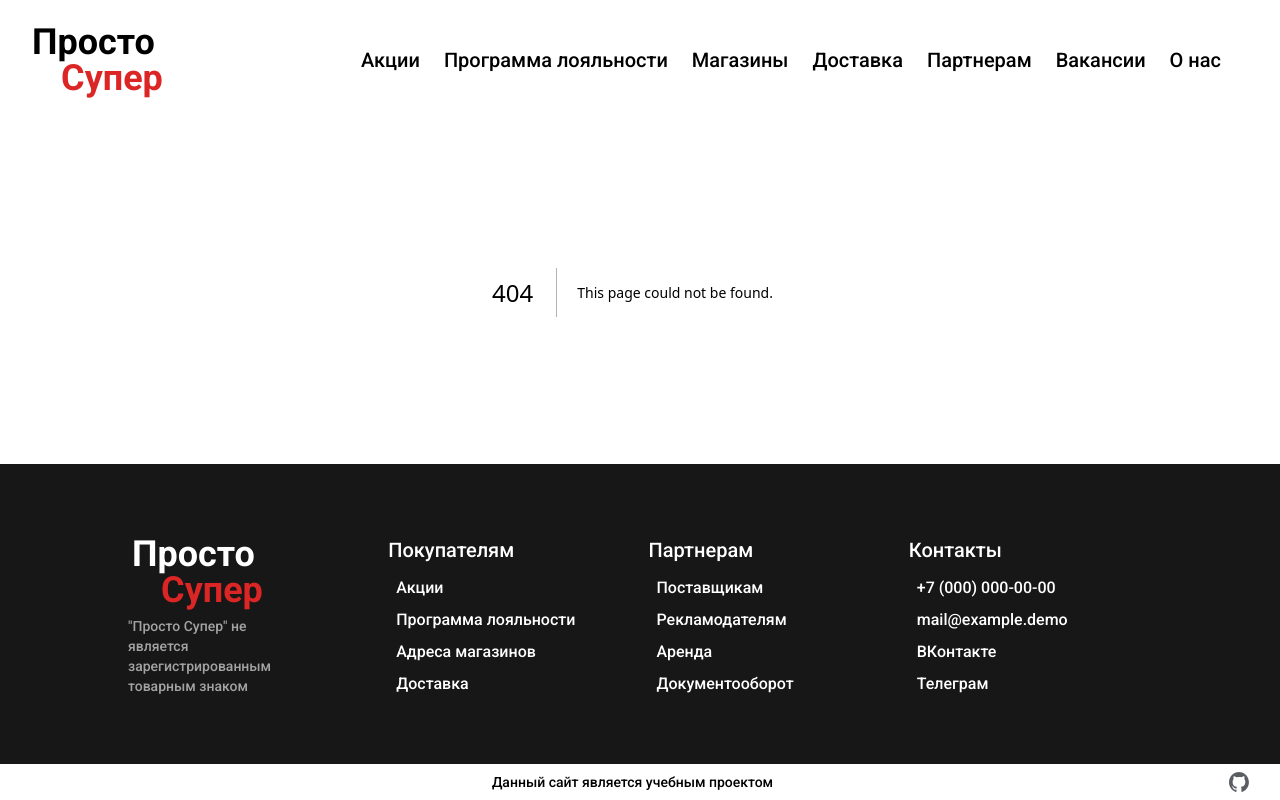
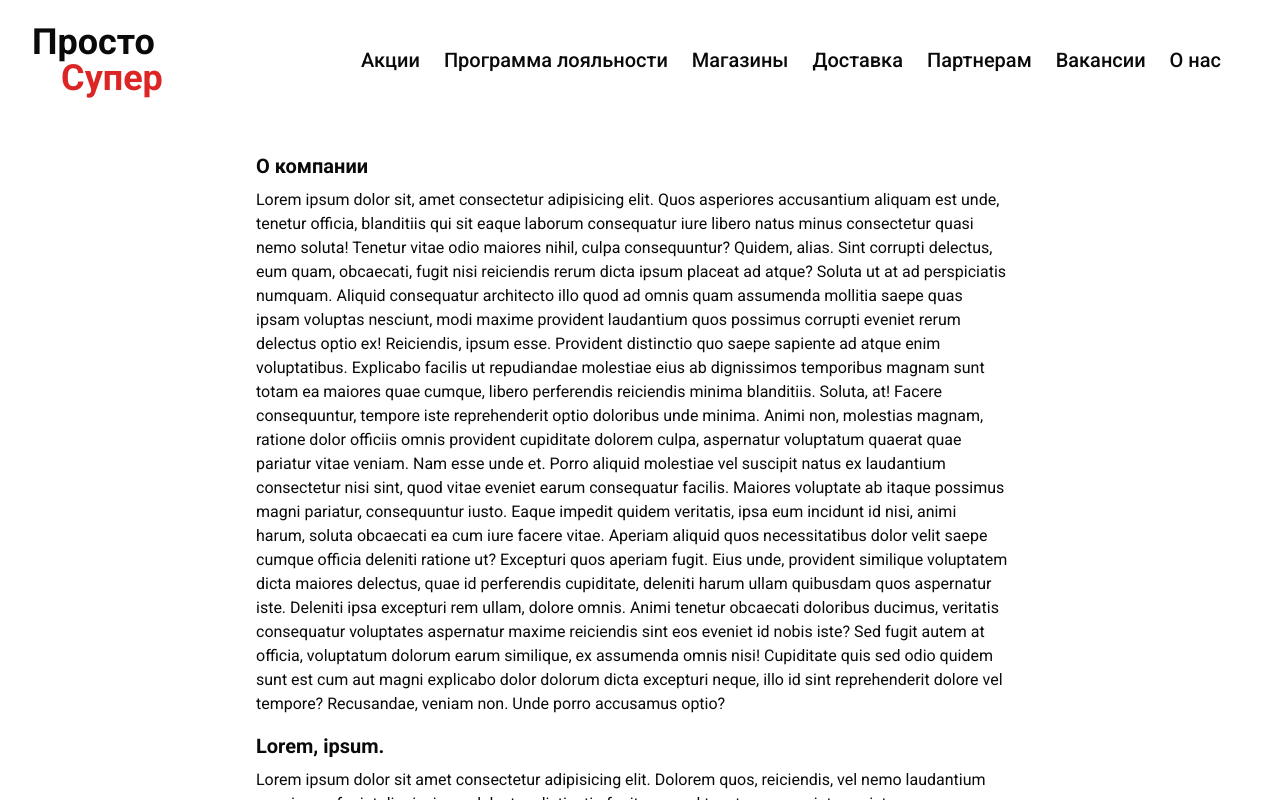
Before and after one commit to YaredFall/prosto-super, a Next.js app: page /about in a window 1280 px wide. Before the commit this address had no page. Built offline with nearby package versions, Linux system fonts and the light colour scheme.

Commit message:
about page; unified style of pages

```diff
--- /dev/null
+++ b/src/app/about/page.tsx
@@ -0,0 +1,34 @@
+type Props = {};
+
+export default function page({ }: Props) {
+  return (
+    <main className="px-2main-layout my-4 mt-8 mb-16">
+      <h1 className="text-xl font-semibold">О компании</h1>
+      <div className="max-w-[160ch]">
+        <p className="my-2">Lorem ipsum dolor sit, amet consectetur adipisicing elit. Quos asperiores accusantium aliquam est unde, tenetur officia, blanditiis qui sit eaque laborum consequatur iure libero natus minus consectetur quasi nemo soluta!
+        Tenetur vitae odio maiores nihil, culpa consequuntur? Quidem, alias. Sint corrupti delectus, eum quam, obcaecati, fugit nisi reiciendis rerum dicta ipsum placeat ad atque? Soluta ut at ad perspiciatis numquam.
+        Aliquid consequatur architecto illo quod ad omnis quam assumenda mollitia saepe quas ipsam voluptas nesciunt, modi maxime provident laudantium quos possimus corrupti eveniet rerum delectus optio ex! Reiciendis, ipsum esse.
+        Provident distinctio quo saepe sapiente ad atque enim voluptatibus. Explicabo facilis ut repudiandae molestiae eius ab dignissimos temporibus magnam sunt totam ea maiores quae cumque, libero perferendis reiciendis minima blanditiis.
+        Soluta, at! Facere consequuntur, tempore iste reprehenderit optio doloribus unde minima. Animi non, molestias magnam, ratione dolor officiis omnis provident cupiditate dolorem culpa, aspernatur voluptatum quaerat quae pariatur vitae veniam.
+        Nam esse unde et. Porro aliquid molestiae vel suscipit natus ex laudantium consectetur nisi sint, quod vitae eveniet earum consequatur facilis. Maiores voluptate ab itaque possimus magni pariatur, consequuntur iusto.
+        Eaque impedit quidem veritatis, ipsa eum incidunt id nisi, animi harum, soluta obcaecati ea cum iure facere vitae. Aperiam aliquid quos necessitatibus dolor velit saepe cumque officia deleniti ratione ut?
+        Excepturi quos aperiam fugit. Eius unde, provident similique voluptatem dicta maiores delectus, quae id perferendis cupiditate, deleniti harum ullam quibusdam quos aspernatur iste. Deleniti ipsa excepturi rem ullam, dolore omnis.
+        Animi tenetur obcaecati doloribus ducimus, veritatis consequatur voluptates aspernatur maxime reiciendis sint eos eveniet id nobis iste? Sed fugit autem at officia, voluptatum dolorum earum similique, ex assumenda omnis nisi!
+        Cupiditate quis sed odio quidem sunt est cum aut magni explicabo dolor dolorum dicta excepturi neque, illo id sint reprehenderit dolore vel tempore? Recusandae, veniam non. Unde porro accusamus optio?</p>
+        <h2 className="text-xl font-bold mt-4">Lorem, ipsum.</h2>
+        <p className="py-2">Lorem ipsum dolor sit amet consectetur adipisicing elit. Dolorem quos, reiciendis, vel nemo laudantium quasi error fugiat dignissimos delectus distinctio fugit rem sed tenetur saepe sint eveniet ea necessitatibus maxime iusto non placeat cupiditate culpa. Non, ipsum iste? Omnis eveniet aliquid pariatur maiores ut odit magnam quidem, ad consequuntur quia accusantium ipsa fugit enim, repellendus, repudiandae corrupti non nihil incidunt veritatis aliquam dicta! Ex natus laboriosam id, pariatur, architecto nesciunt non impedit possimus reiciendis facilis, eaque exercitationem placeat officiis corrupti neque facere! Deleniti, inventore laudantium ipsam perspiciatis totam nulla esse.</p>
+        <h2 className="text-xl font-bold mt-4">Lorem ipsum dolor sit.</h2>
+        <p className="py-2">Lorem ipsum, dolor sit amet consectetur adipisicing elit. Hic, ullam eaque. Aperiam, ad laborum earum tempora totam nesciunt! Nostrum iste vero fugit sapiente sunt ea asperiores nisi dicta corporis animi!</p>
+        <ul className="pl-8 list-disc">
+          <li>Lorem ipsum dolor sit amet consectetur adipisicing elit. Maxime, rem.</li>
+          <li>Lorem ipsum dolor sit amet consectetur adipisicing elit. Soluta quas, suscipit labore magnam in aliquam.</li>
+          <li>Lorem ipsum dolor sit amet consectetur adipisicing elit.</li>
+          <li>Lorem ipsum dolor, sit amet consectetur adipisicing elit. Dicta autem quos nobis illo.</li>
+          <li>Lorem ipsum dolor sit amet consectetur adipisicing elit. Neque.</li>
+        </ul>
+        <h2 className="text-xl font-bold mt-4">Lorem, ipsum dolor.</h2>
+        <p className="py-2">Lorem ipsum dolor sit, amet consectetur adipisicing elit. Repudiandae fuga, in ex aut beatae distinctio molestias adipisci enim quod odio cupiditate illum at praesentium ratione neque est quas molestiae! Officiis quia porro adipisci asperiores! Voluptate autem suscipit, adipisci, aliquid odit architecto eos corporis est sapiente ipsum blanditiis! Quidem, quas error voluptate dicta et nihil exercitationem sunt corporis repellat? Eius, adipisci. Veritatis accusantium excepturi nesciunt necessitatibus explicabo nihil, vel esse dignissimos quo quia? Mollitia explicabo velit quas, cum error numquam laboriosam?</p>
+      </div>
+    </main>
+  );
+}
--- a/src/app/loyalty/page.tsx
+++ b/src/app/loyalty/page.tsx
@@ -9,9 +9,9 @@ type Props = {};
 export default function page({ }: Props) {
 
     return (
-        <main className={"mt-16 font-medium"}>
-            <h1 className={"mb-4 px-main-layout"}>О программе лояльности</h1>
-            <div className={"py-12 px-main-layout flex flex-col items-center bg-pink-100 text-black mb-16"}>
+        <main className={"mt-8 font-medium"}>
+            <h1 className={"mb-4 px-2main-layout text-xl font-semibold"}>О программе лояльности</h1>
+            <div className={"py-12 px-2main-layout flex flex-col items-center bg-pink-100 text-black mb-16"}>
                 <h2 className={"text-4xl"}>Больше покупаешь - больше экономишь!</h2>
                 <div className={"flex items-center  my-16 text-7xl font-bold gap-8 lg:gap-32"}>
                     <div className={"w-32 h-32 bg-red-200 flex items-center justify-center rounded-xl"}>₽</div>
@@ -22,7 +22,7 @@ export default function page({ }: Props) {
                 </div>
                 <p className={"text-lg"}>Совершай регулярный покупки и получай больше бонусов</p>
             </div>
-            <div className={"py-12 px-main-layout flex flex-col items-center bg-emerald-200 text-black mb-16"}>
+            <div className={"py-12 px-2main-layout flex flex-col items-center bg-emerald-200 text-black mb-16"}>
                 <h2 className={"text-4xl"}>Постоянные акции и бонусные рубли</h2>
                 <div className={"my-16 flex items-center text-7xl font-bold gap-8 lg:gap-32"}>
                     <div className={"bg-main-accent relative w-64 h-40 rounded-xl overflow-hidden text-white"}>
@@ -39,7 +39,7 @@ export default function page({ }: Props) {
                 </div>
                 <p className={"text-lg"}>Оформи карту в любом магазине сети</p>
             </div>
-            <div className={"py-12 px-main-layout flex flex-col items-center bg-orange-200"}>
+            <div className={"py-12 px-2main-layout flex flex-col items-center bg-orange-200"}>
                 <h2 className={"text-4xl"}>Виртуальная карта в твоем телефоне</h2>
                 <div className={"my-16 text-7xl flex items-center gap-8 lg:gap-32"}>
                     <BsFillPersonFill className='text-white bg-neutral-500 rounded-xl w-32 h-32' />
@@ -53,7 +53,7 @@ export default function page({ }: Props) {
                 </div>
                 <p className={"text-lg"}>Просто зарегистрируйся на сайте</p>
             </div>
-            <div className={"my-8 px-main-layout flex justify-end text-neutral-400 underline hover:text-neutral-900"}>
+            <div className={"my-8 px-2main-layout flex justify-end text-neutral-400 underline hover:text-neutral-900"}>
                 <RelativeLink href={"terms"} children={"Подробные правила участия в программе лояльности"} />
             </div>
         </main>
--- a/src/app/loyalty/terms/page.tsx
+++ b/src/app/loyalty/terms/page.tsx
@@ -4,11 +4,11 @@ type Props = {}
 
 export default function page({ }: Props) {
     return (
-        <main className={"px-main-layout mb-16 text-lg max-w-[150ch]"}>
-            <h1 className={"text-4xl py-4 mb-4"}>Правила Программы лояльности «Просто Супер»</h1>
+        <main className={"px-2main-layout mt-8 mb-16 max-w-[160ch]"}>
+            <h1 className={"text-xl mb-4 font-semibold"}>Правила программы лояльности «Просто Супер»</h1>
             <ol className={"list-decimal list-inside flex flex-col gap-8"}>
                 <li>
-                    <span className={"text-xl font-medium"}>Lorem, ipsum dolor.</span>
+                    <span className={"text-lg font-medium"}>Lorem, ipsum dolor.</span>
                     <ol className={"list-decimal pl-12 flex flex-col gap-2 mt-2"}>
                         <li>Lorem ipsum dolor sit amet consectetur adipisicing elit. Ducimus, officiis!</li>
                         <li>Lorem, ipsum dolor sit amet consectetur adipisicing elit. Vero totam obcaecati, minima officiis consequatur voluptates unde est suscipit sapiente? Assumenda!</li>
@@ -17,7 +17,7 @@ export default function page({ }: Props) {
                     </ol>
                 </li>
                 <li>
-                    <span className={"text-xl font-medium"}>Lorem ipsum dolor sit amet consectetur adipisicing elit. Pariatur corporis deleniti commodi, quasi laborum culpa!</span>
+                    <span className={"text-lg font-medium"}>Lorem ipsum dolor sit amet consectetur adipisicing elit. Pariatur corporis deleniti commodi, quasi laborum culpa!</span>
                     <ol className={"list-decimal pl-12 flex flex-col gap-2 mt-2"}>
                         <li>Lorem ipsum dolor sit amet consectetur adipisicing elit. Ducimus, officiis!</li>
                         <li>Lorem ipsum dolor sit amet consectetur adipisicing elit. Eveniet saepe unde eos, odio eum recusandae ut aliquid tempora. Adipisci nostrum maxime voluptate delectus necessitatibus, error neque?</li>
@@ -25,7 +25,7 @@ export default function page({ }: Props) {
                     </ol>
                 </li>
                 <li>
-                    <span className={"text-xl font-medium"}>Lorem ipsum dolor sit amet consectetur, adipisicing elit. Animi eos maxime quasi!</span>
+                    <span className={"text-lg font-medium"}>Lorem ipsum dolor sit amet consectetur, adipisicing elit. Animi eos maxime quasi!</span>
                     <ol className={"list-decimal pl-12 flex flex-col gap-2 mt-2"}>
                         <li>Lorem ipsum dolor sit amet consectetur adipisicing elit. Ducimus, officiis!</li>
                         <li>Lorem, ipsum dolor sit amet consectetur adipisicing elit. Vero totam obcaecati, minima officiis consequatur voluptates unde est suscipit sapiente? Assumenda!</li>
--- a/src/app/partners/page.tsx
+++ b/src/app/partners/page.tsx
@@ -33,30 +33,30 @@ export default function page({ }: Props) {
     }
 
     return (
-        <main className={"px-main-layout py-16"}>
-            <h1 className={"text-4xl font-medium mb-8"}>Информация для партнеров</h1>
+        <main className={"px-2main-layout mt-8 mb-16"}>
+            <h1 className={"mb-4 text-xl font-semibold"}>Информация для партнеров</h1>
             <Accordion type="multiple" value={topics} onValueChange={onTriggerClick}>
                 <AccordionItem value="suppliers">
                     <AccordionTrigger>Поставщикам</AccordionTrigger>
-                    <AccordionContent>
+                    <AccordionContent className="max-w-[160ch]">
                         Lorem ipsum dolor sit amet consectetur adipisicing elit. Praesentium iusto minima neque numquam aliquid, sapiente velit sint perferendis necessitatibus repellat nam reiciendis quia. Accusantium delectus saepe dolor beatae iusto, excepturi aut doloribus? Doloremque nesciunt quibusdam minima cum, iusto, voluptatem officia ipsa numquam repudiandae earum commodi ducimus, itaque pariatur provident quis unde aliquid distinctio consequuntur eius! Exercitationem, inventore dolor, explicabo voluptates eveniet vitae a optio sed, molestias numquam autem laboriosam ex consequuntur aperiam possimus? Numquam nam eum, provident beatae tenetur aperiam.
                     </AccordionContent>
                 </AccordionItem>
                 <AccordionItem value="advertisers">
                     <AccordionTrigger>Рекламодателям</AccordionTrigger>
-                    <AccordionContent>
+                    <AccordionContent className="max-w-[160ch]">
                         Lorem ipsum dolor sit amet consectetur adipisicing elit. Dignissimos voluptatem fugiat culpa cumque repudiandae, amet numquam assumenda libero nesciunt mollitia omnis facere rerum commodi iste consectetur deserunt ut, error quibusdam modi? Aspernatur sit debitis nobis sequi, corrupti minus nam id facilis. Porro, harum. Reiciendis error harum eaque at deleniti ullam facere quisquam. Deserunt dolores iusto natus officia iure velit itaque cumque ea! Quod, dolore. Autem rem minus vero repellendus, veniam tempora, recusandae neque ea quaerat quod voluptas eligendi voluptatibus aut voluptatum, odit suscipit earum veritatis vel in beatae sunt labore quae! Alias ipsa ullam delectus laudantium veritatis assumenda. Perspiciatis repellendus ducimus ea optio non delectus, totam facilis possimus amet itaque perferendis nisi dolorem eligendi cupiditate accusantium rerum asperiores, quod accusamus.
                     </AccordionContent>
                 </AccordionItem>
                 <AccordionItem value="lease">
                     <AccordionTrigger>Аренда</AccordionTrigger>
-                    <AccordionContent>
+                    <AccordionContent className="max-w-[160ch]">
                         Lorem ipsum dolor sit amet consectetur, adipisicing elit. Unde, adipisci inventore. Modi commodi suscipit nulla numquam dignissimos culpa aut a? Blanditiis temporibus aliquam minima sed enim accusantium quibusdam error possimus est accusamus amet reprehenderit sunt numquam unde asperiores, cupiditate doloribus explicabo reiciendis? Expedita, molestiae perferendis porro sit ex nobis magnam enim cum accusantium temporibus amet quidem eveniet id inventore impedit necessitatibus minima, quis doloremque odit quam. Ullam odit, dolorem aspernatur cum id dolorum voluptates vero inventore. Magnam culpa deserunt eveniet consequuntur non aliquid accusantium commodi, tempore in maiores dolorem architecto ab distinctio dolor atque, ipsam eaque dolorum ducimus, id explicabo?
                     </AccordionContent>
                 </AccordionItem>
                 <AccordionItem value="documents">
                     <AccordionTrigger>Документооборот</AccordionTrigger>
-                    <AccordionContent>
+                    <AccordionContent className="max-w-[160ch]">
                         Lorem ipsum dolor sit amet consectetur, adipisicing elit. Minus temporibus officia doloremque, voluptates harum tempore ab quod quia tempora totam eveniet reprehenderit repellat eos veniam, aspernatur aliquam quibusdam mollitia nam alias quisquam! Nam quisquam tempore culpa placeat dicta architecto obcaecati, pariatur totam accusantium fugit, porro voluptatibus et nemo accusamus rerum nesciunt molestiae, ad similique eius temporibus labore! Est, accusantium, aperiam doloribus unde excepturi quidem laborum reprehenderit laudantium maxime dolorem dicta!
                     </AccordionContent>
                 </AccordionItem>
--- a/tailwind.config.cjs
+++ b/tailwind.config.cjs
@@ -96,6 +96,9 @@ module.exports = {
         '.px-main-layout': {
           '@apply px-16 lg:px-32': {}
         },
+        '.px-2main-layout': {
+          '@apply px-32 lg:px-64': {}
+        },
         '.grid-main-layout': {
           '@apply grid sm:grid-cols-2 md:grid-cols-3 xl:grid-cols-4 gap-8': {}
         }
```
